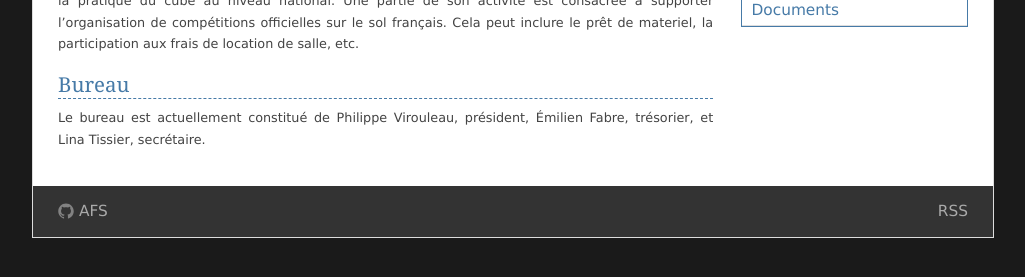
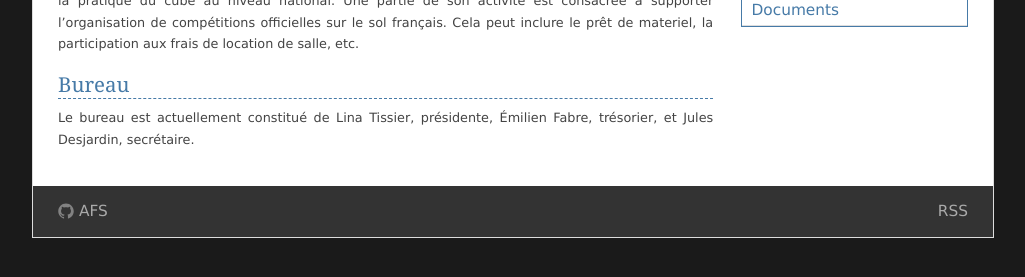
Before and after one commit to speedcubingmadrid/speedcubingmadrid.org, a Jekyll site: the page built from association.md, in a window 1280 px wide. Shown: the part 294-571 px from the top of the page, without its empty margins (127-1152 px from the left). Built offline with Jekyll 4.4.1, drawn with Linux system fonts in a browser that asks for light colours.

Commit message:
Maj bureau

```diff
--- a/association.md
+++ b/association.md
@@ -10,4 +10,4 @@ L'Association Française de Speedcubing a été créée dans le but de promouvoi
 
 ### Bureau
 
-Le bureau est actuellement constitué de Philippe Virouleau, président, Émilien Fabre, trésorier, et Lina Tissier, secrétaire.
+Le bureau est actuellement constitué de Lina Tissier, présidente, Émilien Fabre, trésorier, et Jules Desjardin, secrétaire.
```
